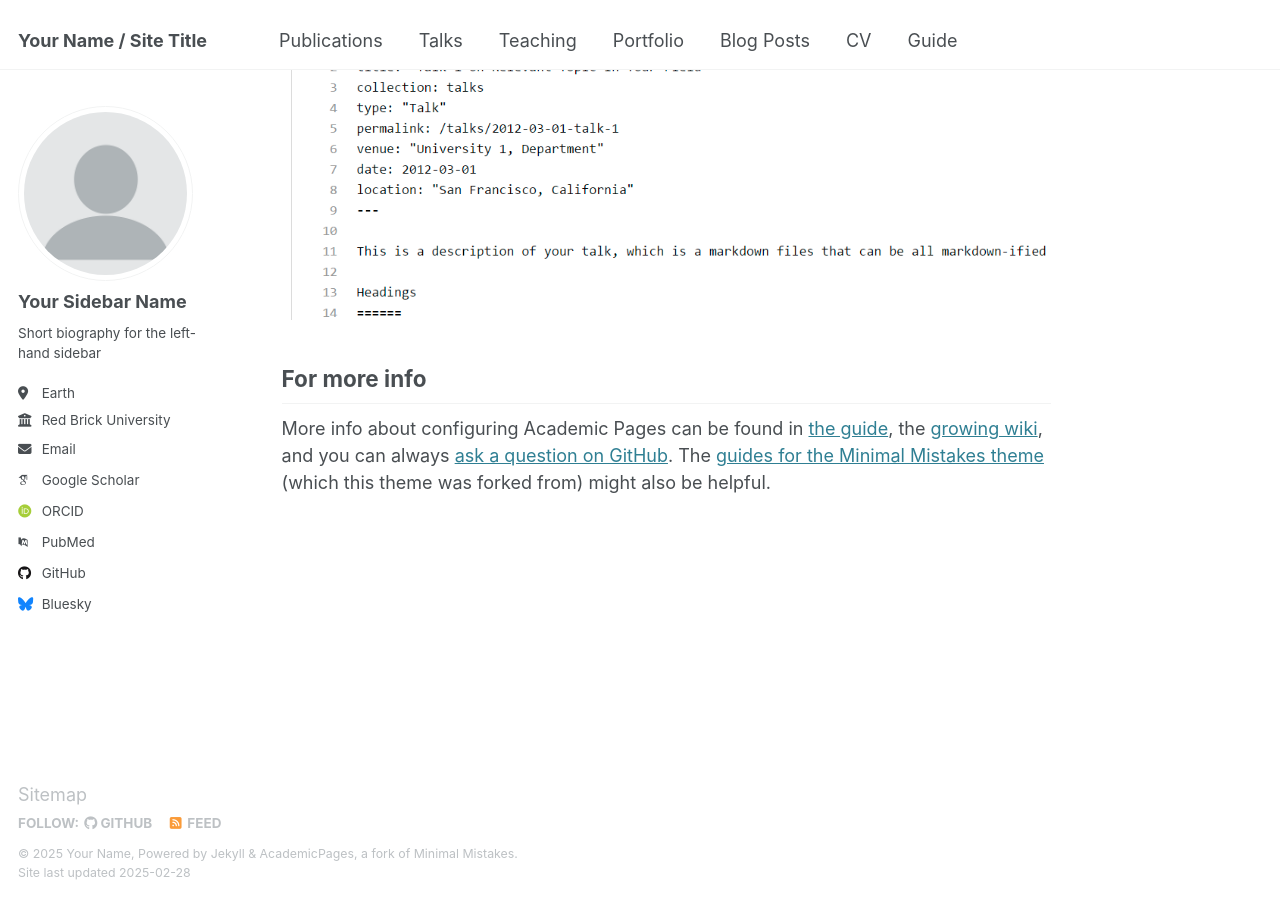
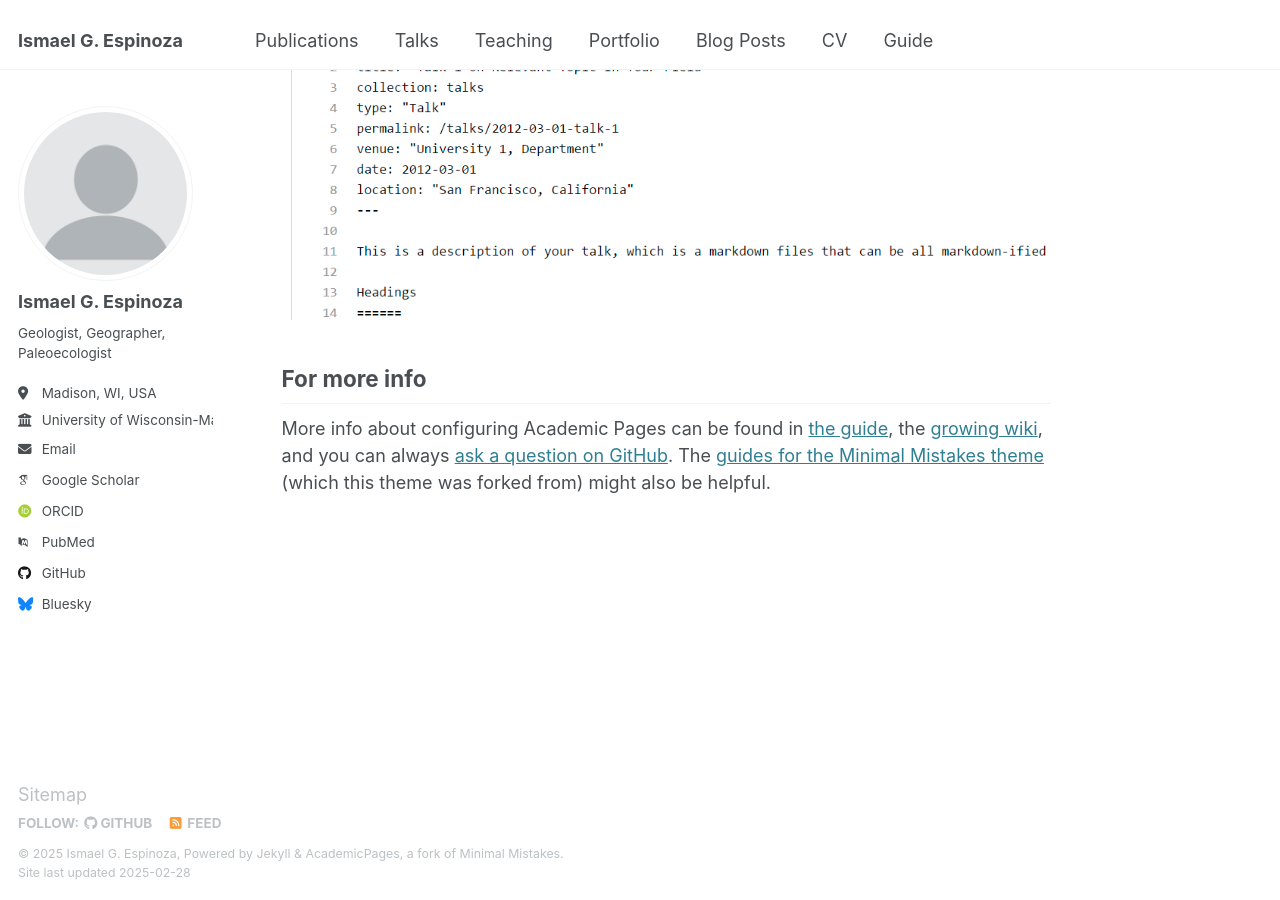
Before and after one commit to ismaelgespinoza/ismaelgespinoza.github.io, a Jekyll site: the page built from _pages/about.md, in a window 1280 px wide and 900 px high, scrolled down 2642 px. Built offline with Jekyll 4.4.1, drawn with Linux system fonts in a browser that asks for light colours; some web fonts are replaced.

Commit message:
Update_NameConfig

```diff
--- a/_config.yml
+++ b/_config.yml
@@ -9,11 +9,11 @@
 # Basic Site Settings
 locale                   : "en-US"
 site_theme               : "default"
-title                    : "Your Name / Site Title"
+title                    : "Ismael G. Espinoza"
 title_separator          : "-"
-name                     : &name "Your Name"
+name                     : &name "Ismael G. Espinoza"
 description              : &description "personal description"
-url                      : https://academicpages.github.io # the base hostname & protocol for your site e.g. "https://[your GitHub username].github.io"
+url                      : https://ismaelgespinoza.github.io # the base hostname & protocol for your site e.g. "https://[your GitHub username].github.io"
 baseurl                  : "" # the subpath of your site, e.g. "/blog"
 repository               : "academicpages/academicpages.github.io"
 
@@ -23,13 +23,13 @@ repository               : "academicpages/academicpages.github.io"
 author:
   # Biographic information
   avatar           : "profile.png"
-  name             : "Your Sidebar Name"
+  name             : "Ismael G. Espinoza"
   pronouns         : # example: "she/her"
-  bio              : "Short biography for the left-hand sidebar"
-  location         : "Earth"
-  employer         : "Red Brick University"
+  bio              : "Geologist, Geographer, Paleoecologist"
+  location         : "Madison, WI, USA"
+  employer         : "University of Wisconsin-Madison "
   uri              : # URL
-  email            : "none@example.org"
+  email            : "garciaespino@wisc.edu"
 
   # Academic websites
   arxiv            : # URL - Update with the correct link to your profile
```
